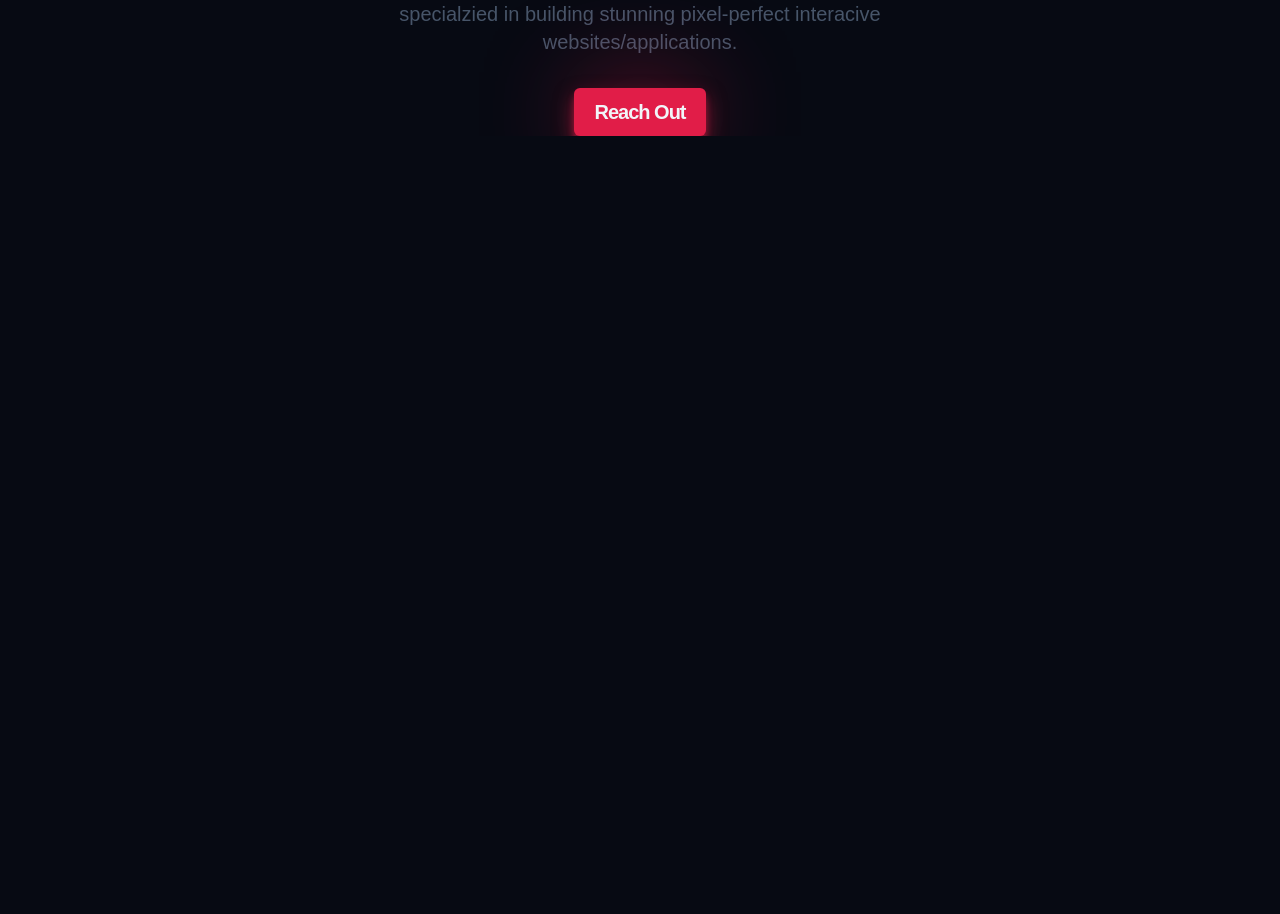
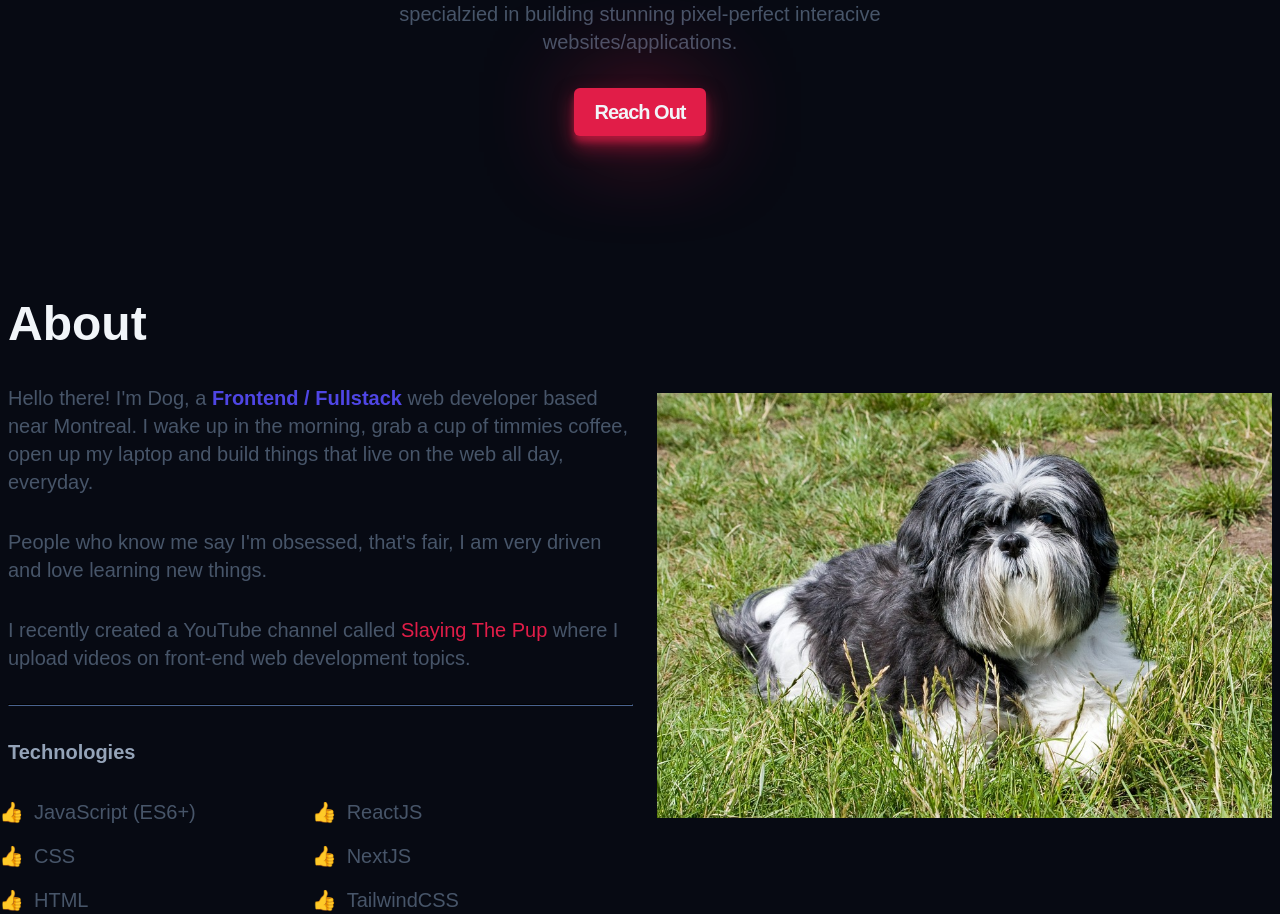
Before and after one commit to nickte4/tutorial-portfolio, a website built with Vite: page index.html in a window 1280 px wide. Shown: the part 694-1608 px from the top of the page. Before the commit the page ends 830 px from the top, so only its background shows below. Built offline with nearby package versions, Linux system fonts and the light colour scheme; a web font is replaced by a local one.

Commit message:
Add about section

```diff
--- a/index.html
+++ b/index.html
@@ -68,7 +68,43 @@
         </p>
         <a class="hero__btn btn" href="#">Reach Out</a>
       </section>
-      <!-- <section></section> -->
+      <section class="about container section">
+        <div class="about__content">
+          <h2 class="about__title">About</h2>
+          <p class="about__description">
+            Hello there! I'm Dog, a <strong>Frontend / Fullstack</strong> web
+            developer based near Montreal. I wake up in the morning, grab a cup
+            of timmies coffee, open up my laptop and build things that live on
+            the web all day, everyday.
+          </p>
+          <p class="about__description">
+            People who know me say I'm obsessed, that's fair, I am very driven
+            and love learning new things.
+          </p>
+          <p class="about__description">
+            I recently created a YouTube channel called
+            <a>Slaying The Pup</a> where I upload videos on front-end web
+            development topics.
+          </p>
+          <hr class="about__hr" />
+          <h3 class="about__subtitle">Technologies</h3>
+          <div class="about__ul-container">
+            <ul class="about__ul">
+              <li class="about__list">JavaScript (ES6+)</li>
+              <li class="about__list">CSS</li>
+              <li class="about__list">HTML</li>
+            </ul>
+            <ul class="about__ul">
+              <li class="about__list">ReactJS</li>
+              <li class="about__list">NextJS</li>
+              <li class="about__list">TailwindCSS</li>
+            </ul>
+          </div>
+        </div>
+        <div class="about__img-wrapper">
+          <img class="about__img" src="/about.jpg" alt="Profile picture" />
+        </div>
+      </section>
       <!-- <section></section> -->
       <!-- <section></section> -->
       <!-- <section></section> -->
--- a/src/main.js
+++ b/src/main.js
@@ -2,4 +2,5 @@ import "../styles/modern-normalize.css";
 import "../styles/style.css";
 import "../styles/components/header.css";
 import "../styles/components/hero.css";
+import "../styles/components/about.css";
 import "../styles/utils.css";
--- /dev/null
+++ b/styles/components/about.css
@@ -0,0 +1,156 @@
+.about {
+  display: flex;
+  flex-direction: column;
+  gap: 1rem;
+}
+
+.about__content {
+  display: flex;
+  flex-direction: column;
+  gap: 1rem;
+}
+
+.about__title {
+  font-size: var(--size-2xl);
+  color: var(--clr-light);
+}
+
+.about__description {
+  max-width: 60ch;
+  font-size: var(--size-sm);
+  color: var(--clr-slate600);
+}
+
+.about__hr {
+  border-color: var(--clr-slate800);
+}
+
+.about__subtitle {
+  font-size: var(--size-sm);
+  color: var(--clr-slate400);
+}
+
+.about__ul-container {
+  display: flex;
+}
+
+.about__ul {
+  display: flex;
+  flex-direction: column;
+  gap: 1em;
+  list-style-type: "\1F44D";
+  padding-left: 1em;
+  flex: 1;
+}
+
+.about__list {
+  font-size: var(--size-sm);
+  color: var(--clr-slate600);
+}
+
+/* used to add a space between the thumbs up and text */
+.about__list::before {
+  content: "";
+  margin-left: 0.5em;
+}
+
+/* extra-small */
+@media (min-width: 475px) {
+  .about {
+    gap: 1.5rem;
+  }
+
+  .about__content {
+    gap: 1.5rem;
+  }
+
+  .about__title {
+    font-size: var(--size-3xl);
+  }
+
+  .about__description {
+    font-size: var(--size-base);
+  }
+
+  .about__subtitle {
+    font-size: var(--size-base);
+  }
+
+  .about__list {
+    font-size: var(--size-base);
+  }
+}
+
+/* small */
+@media (min-width: 640px) {
+  /* keeps the image the same width, converted original img px width to rem */
+  .about__img-wrapper {
+    margin: 0 auto;
+  }
+
+  .about__img {
+    width: 39rem;
+  }
+}
+
+/* medium */
+/* @media (min-width: 768px) {
+
+  } */
+
+/* large */
+@media (min-width: 1024px) {
+  /* places text and img section side-by-side */
+  .about {
+    flex-direction: row;
+    justify-content: space-between;
+    align-items: center;
+  }
+
+  .about__title {
+    font-size: var(--size-4xl);
+  }
+
+  .about__description {
+    font-size: var(--size-lg);
+  }
+
+  .about__subtitle {
+    font-size: var(--size-lg);
+  }
+
+  .about__list {
+    font-size: var(--size-lg);
+  }
+}
+
+/* extra-large */
+@media (min-width: 1280px) {
+  .about__content {
+    gap: 2rem;
+  }
+
+  .about__title {
+    font-size: var(--size-5xl);
+  }
+
+  .about__description {
+    font-size: var(--size-xl);
+  }
+
+  .about__subtitle {
+    font-size: var(--size-xl);
+  }
+
+  .about__list {
+    font-size: var(--size-xl);
+  }
+
+  .about__img {
+    width: 41rem;
+  }
+}
+
+/* 2 XL */
+/* @media (min-width: 1536px) {
+}*/
```
Also changed, not shown: public/about.jpg (added).
